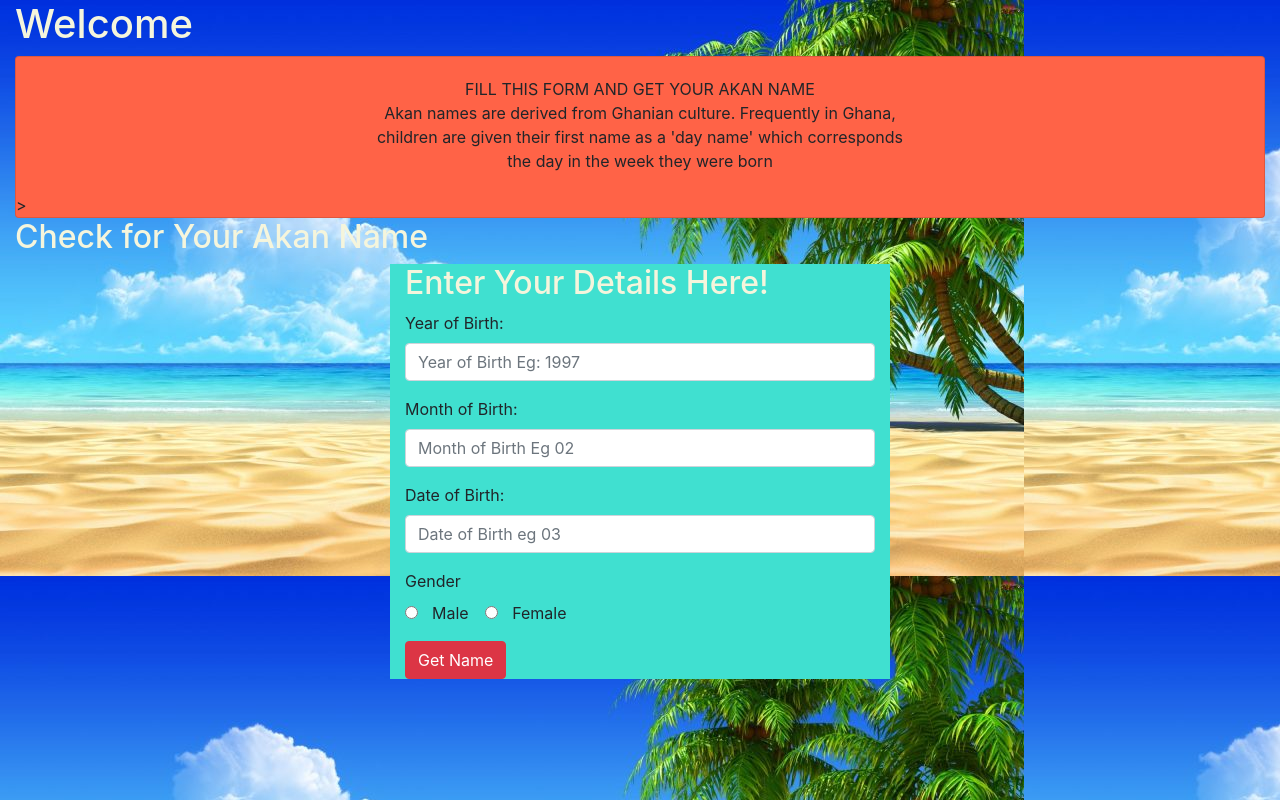
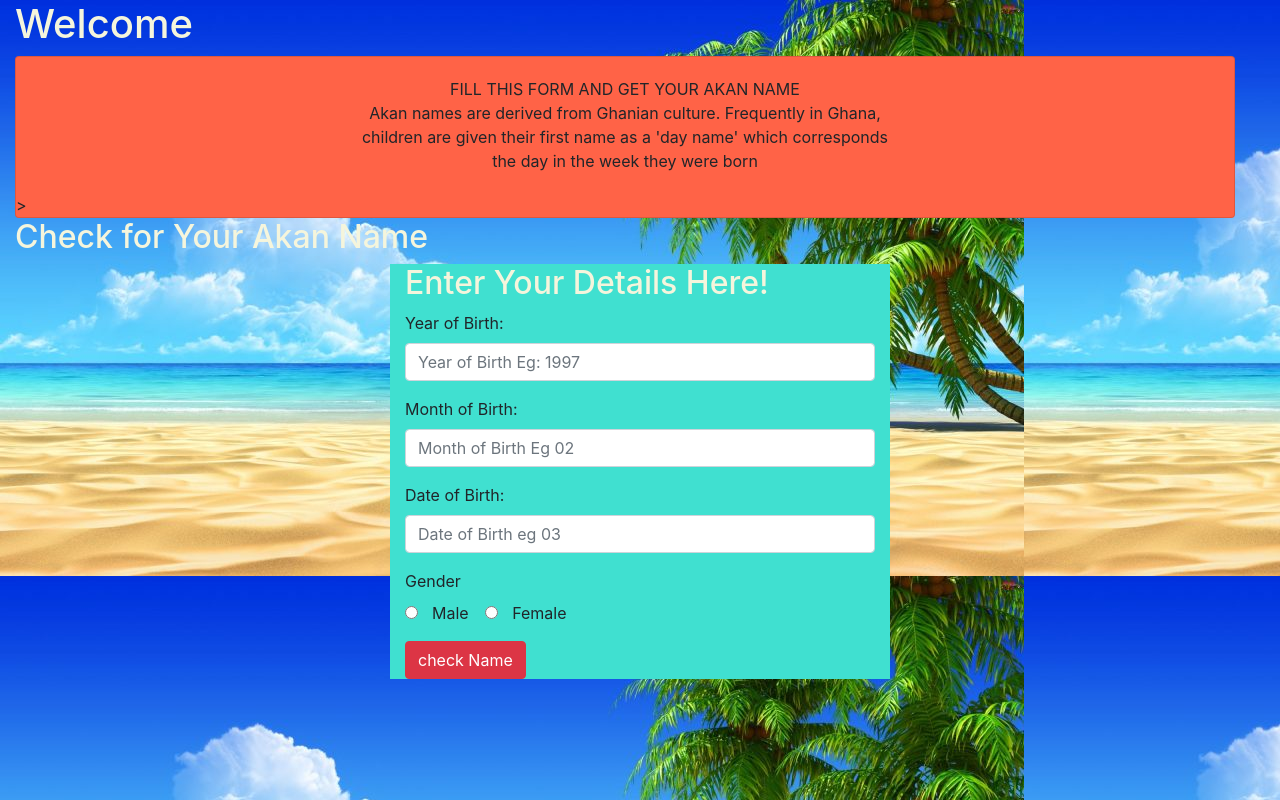
Before and after one commit to nadineuwineza/JSPROJECT, a plain HTML site: page index.html in a window 1280 px wide. Drawn offline with Linux system fonts and the light colour scheme.

Commit message:
changing some html contents

```diff
--- a/css/index.css
+++ b/css/index.css
@@ -1,3 +1,10 @@
-h1,h2{
+/* Reset */
+* {
+    box-sizing: border-box;
+    padding: 0;
+    margin: 0;
+    max-width: 100%;
+  }
+  h1,h2{
     color: beige;
 }
--- a/index.html
+++ b/index.html
@@ -21,8 +21,6 @@
              the day in the week they were born</p>
         </div>>
       </div>
-
-
     </div>
 
     <h2 id="get">Check for  Your Akan Name </h2>
@@ -56,7 +54,7 @@
               </label>
             </div>
           </div>
-          <button type="submit" class="btn btn-danger" onclick="findName();">Get Name</button>
+          <button type="submit" class="btn btn-danger" onclick="findName();">check Name</button>
           <br>
         </form>
         <p id="results"> </p>
```
